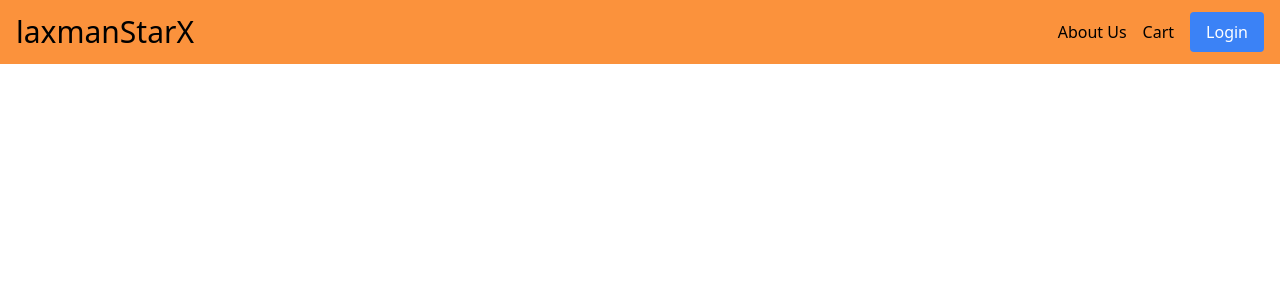
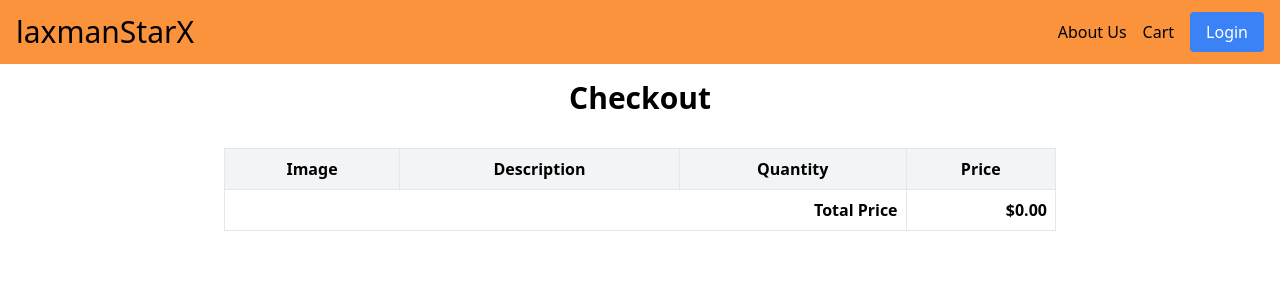
Before and after one commit to laxmanStarx/PlanetFood, a React (Vite) app in the folder frontend/: page /checkout in a window 1280 px wide. Shown: the top 300 px of the page. Built offline with nearby package versions, Linux system fonts and the light colour scheme.

Commit message:
cart-menu

```diff
--- a/frontend/src/App.tsx
+++ b/frontend/src/App.tsx
@@ -9,8 +9,9 @@ import Home from "./components/Home"
 import AddFoodForm from "./components/Food"
 import CheckUserRole from "./components/pages/Fetchuser"
 import AdminLogin from "./components/pages/Profile"
-import { AuthProvider } from "./contextApi/AuthContext"
+
 import Menu from "./components/Menu"
+import Checkout from "./components/Checkout"
 
 
 
@@ -22,7 +23,7 @@ function App() {
   return (
     <>
 
-       <AuthProvider>
+
         <BrowserRouter >
        <Navbar />
     <Routes>
@@ -30,6 +31,7 @@ function App() {
 
       <Route path="/signup" element={<SignUp />}/>
       <Route path ="/login" element={<Login />} />
+      <Route path ="/checkout" element={<Checkout />} />
       <Route path ="/admin" element={<Admin />} />
       <Route path ="/" element={<Home />} />
       <Route path = "/usser" element ={ <CheckUserRole />} />
@@ -43,7 +45,7 @@ function App() {
 
     </Routes>
     </BrowserRouter>
-    </AuthProvider>
+
     </>
   )
 }
--- /dev/null
+++ b/frontend/src/components/Checkout.tsx
@@ -0,0 +1,94 @@
+import { useCart } from "../contextApi/CartContext";
+
+const Checkout = () => {
+  const { cartItems, menuItems, updateCart } = useCart();
+
+  const handleIncrement = (menuId: string) => {
+    updateCart(menuId, 1); // Increment quantity by 1
+  };
+
+  const handleDecrement = (menuId: string) => {
+    updateCart(menuId, -1); // Decrement quantity by 1
+  };
+
+
+
+
+
+
+  return (
+    <div className="container mx-auto p-4">
+      <h1 className="text-3xl font-bold text-center mb-8">Checkout</h1>
+      <div className="w-full md:w-3/4 lg:w-2/3 mx-auto">
+        <table className="w-full border-collapse border border-gray-200">
+          <thead>
+            <tr className="bg-gray-100">
+              <th className="border border-gray-200 p-2">Image</th>
+              <th className="border border-gray-200 p-2">Description</th>
+              <th className="border border-gray-200 p-2">Quantity</th>
+              <th className="border border-gray-200 p-2">Price</th>
+            </tr>
+          </thead>
+          <tbody>
+            {cartItems.map((cartItem) => {
+              const item = menuItems.find((menuItem) => menuItem.id === cartItem.menuId);
+              return item ? (
+                <tr key={cartItem.menuId}>
+                  <td className="border border-gray-200 p-2">
+                    <img
+                      src={item.image}
+                      alt={item.name}
+                      className="w-16 h-16 object-cover rounded-lg"
+                    />
+                  </td>
+                  <td className="border border-gray-200 p-2">
+                    <h2 className="text-lg font-bold">{item.name}</h2>
+                    <p className="text-sm text-gray-600">{item.description}</p>
+                  </td>
+                  <td className="border border-gray-200 p-2 text-center">
+                    <div className="flex items-center justify-center gap-2">
+                      <button
+                        onClick={() => handleDecrement(cartItem.menuId)}
+                        className="bg-red-500 text-white px-2 py-1 rounded"
+                        disabled={cartItem.quantity <= 1}
+                      >
+                        -
+                      </button>
+                      <span className="text-lg">{cartItem.quantity}</span>
+                      <button
+                        onClick={() => handleIncrement(cartItem.menuId)}
+                        className="bg-green-500 text-white px-2 py-1 rounded"
+                      >
+                        +
+                      </button>
+                    </div>
+                  </td>
+                  <td className="border border-gray-200 p-2 text-right">
+                    ${(cartItem.quantity * item.price).toFixed(2)}
+                  </td>
+                </tr>
+              ) : null;
+            })}
+          </tbody>
+          <tfoot>
+            <tr>
+              <td colSpan={3} className="border border-gray-200 p-2 text-right font-bold">
+                Total Price
+              </td>
+              <td className="border border-gray-200 p-2 text-right font-bold">
+                ${cartItems
+                  .reduce((total, cartItem) => {
+                    const item = menuItems.find((menuItem) => menuItem.id === cartItem.menuId);
+                    return item ? total + cartItem.quantity * item.price : total;
+                  }, 0)
+                  .toFixed(2)}
+              </td>
+            </tr>
+          </tfoot>
+        </table>
+      </div>
+    </div>
+  );
+};
+
+export default Checkout;
--- a/frontend/src/components/Menu.tsx
+++ b/frontend/src/components/Menu.tsx
@@ -3,7 +3,7 @@ import { FontAwesomeIcon } from "@fortawesome/react-fontawesome";
 import { useEffect, useState } from "react";
 import { faPlus } from '@fortawesome/free-solid-svg-icons';
 import { faMinus } from '@fortawesome/free-solid-svg-icons';
-import { useParams } from "react-router-dom";
+import { useNavigate, useParams } from "react-router-dom";
 import { useCart } from "../contextApi/CartContext";
 
 interface MenuItem {
@@ -16,7 +16,8 @@ interface MenuItem {
 
 const Menu = () => {
   const { restaurantId } = useParams<{ restaurantId: string }>();
-  const [menuItems, setMenuItems] = useState<MenuItem[]>([]);
+  const  {menuItems, setMenuItems } = useCart();
+  // const [menuItems, setMenuItems] = useState<MenuItem[]>([]);
   const { cartItems, addToCart, updateQuantity } = useCart();
   const [navbarVisible, setNavbarVisible] = useState(false);
 
@@ -56,7 +57,7 @@ const Menu = () => {
 
 
   const handleAddToCart = (menuId: string) => {
-    addToCart(menuId, 1);
+    addToCart(menuId,1);
     setNavbarVisible(true)
   };
 
@@ -81,6 +82,13 @@ const calculateTotalPrice = (): number => {
     const item = menuItems.find((menuItem) => menuItem.id === cartItem.menuId);
     return item ? total + cartItem.quantity * item.price : total;
   }, 0);
+};
+
+
+const navigate = useNavigate();
+
+const handleCheckout = () => {
+  navigate("/checkout");
 };
 
 
@@ -208,6 +216,9 @@ const calculateTotalPrice = (): number => {
                 ) : null;
               })}
             </div>
+
+            <button onClick={handleCheckout}>Submit</button>
+
             {/* Total Price */}
             <div className="text-lg font-bold">
               Total: ${calculateTotalPrice().toFixed(2)}
--- a/frontend/src/components/Navbar.tsx
+++ b/frontend/src/components/Navbar.tsx
@@ -87,11 +87,13 @@
 
 import { useEffect, useState } from "react";
 import { useNavigate } from "react-router-dom";
+import { useCart } from "../contextApi/CartContext";
 
 
 const Navbar = () => {
   const navigate = useNavigate();
   const [userName, setUserName] = useState<string | null>(null);
+  const { clearCart } = useCart();
 
   useEffect(() => {
     // Fetch user details from localStorage
@@ -107,6 +109,7 @@ const Navbar = () => {
     localStorage.removeItem("token");
     localStorage.removeItem("user");
     navigate("/login");
+    clearCart()
   };
 
   return (
--- a/frontend/src/contextApi/CartContext.tsx
+++ b/frontend/src/contextApi/CartContext.tsx
@@ -1,4 +1,12 @@
-import React, { createContext, useState, useContext, ReactNode, useEffect } from "react";
+import React, { createContext, useContext, useEffect, useState } from "react";
+
+interface MenuItem {
+  id: string;
+  image: string;
+  name: string;
+  description: string;
+  price: number;
+}
 
 interface CartItem {
   menuId: string;
@@ -7,73 +15,100 @@ interface CartItem {
 
 interface CartContextType {
   cartItems: CartItem[];
+  menuItems: MenuItem[];
+  setMenuItems: (items: MenuItem[]) => void;
   addToCart: (menuId: string, quantity: number) => void;
-  removeFromCart: (menuId: string) => void;
   updateQuantity: (menuId: string, quantity: number) => void;
-  clearCart: () => void;
+  updateCart:(menuId: string, change: number)=>void
+  clearCart:()=>void;
 }
 
 const CartContext = createContext<CartContextType | undefined>(undefined);
 
-interface CartProviderProps {
-  children: ReactNode;
-}
+export const CartProvider: React.FC<{ children: React.ReactNode }> = ({ children }) => {
+  const [cartItems, setCartItems] = useState<CartItem[]>(() => {
+    // Load cart from local storage
+    const storedCart = localStorage.getItem("cartItems");
+    return storedCart ? JSON.parse(storedCart) : [];
+  });
 
-export const CartProvider: React.FC<CartProviderProps> = ({ children }) => {
-  const [cartItems, setCartItems] = useState<CartItem[]>([]);
+  const [menuItems, setMenuItems] = useState<MenuItem[]>(() => {
+    const storedMenuItems = localStorage.getItem("menuItems");
+    return storedMenuItems ? JSON.parse(storedMenuItems) : [];
+  });
 
-  // Load the cart from localStorage when the component mounts
   useEffect(() => {
-    const savedCart = localStorage.getItem("cart");
-    if (savedCart) {
-      setCartItems(JSON.parse(savedCart));  // Parse and set the saved cart items
-    }
-  }, []);
-
-  // Save the cart to localStorage whenever the cartItems state changes
-  useEffect(() => {
-    if (cartItems.length > 0) {
-      localStorage.setItem("cart", JSON.stringify(cartItems));
-    }
+    // Save cart to local storage whenever it changes
+    localStorage.setItem("cartItems", JSON.stringify(cartItems));
   }, [cartItems]);
 
+
+  // Persist menuItems to localStorage
+  useEffect(() => {
+    localStorage.setItem("menuItems", JSON.stringify(menuItems));
+  }, [menuItems]);
+
+
+
+
+
+
+
   const addToCart = (menuId: string, quantity: number) => {
-    setCartItems((prevItems) => {
-      const existingItem = prevItems.find((item) => item.menuId === menuId);
+    setCartItems((prev) => {
+      const existingItem = prev.find((item) => item.menuId === menuId);
       if (existingItem) {
-        return prevItems.map((item) =>
+        return prev.map((item) =>
           item.menuId === menuId
             ? { ...item, quantity: item.quantity + quantity }
             : item
         );
-      } else {
-        return [...prevItems, { menuId, quantity }];
       }
+      return [...prev, { menuId, quantity }];
     });
   };
 
-  const removeFromCart = (menuId: string) => {
-    setCartItems((prevItems) => prevItems.filter((item) => item.menuId !== menuId));
+
+  const updateCart = (menuId: string, change: number) => {
+    setCartItems((prev) =>
+      prev.map((cartItem) =>
+        cartItem.menuId === menuId
+          ? { ...cartItem, quantity: Math.max(1, cartItem.quantity + change) }
+          : cartItem
+      )
+    );
   };
 
-  const updateQuantity = (menuId: string, quantity: number) => {
-    setCartItems((prevItems) => {
-      return prevItems.map((item) =>
-        item.menuId === menuId
-          ? { ...item, quantity: Math.max(quantity, 0) } // Ensure quantity doesn't go negative
-          : item
-      ).filter((item) => item.quantity > 0);  // Remove items with quantity <= 0
-    });
+
+
+   const updateQuantity = (menuId: string, quantity: number) => {
+    setCartItems((prev) =>
+      prev.map((item) =>
+        item.menuId === menuId ? { ...item, quantity } : item
+      ).filter((item) => item.quantity > 0)
+    );
   };
 
+
+
+
   const clearCart = () => {
-    setCartItems([]);
-    localStorage.removeItem("cart");  // Optionally remove from localStorage when clearing the cart
+    setCartItems([]); // Reset cartItems to an empty array
+    localStorage.removeItem("cartItems"); // Remove cart data from localStorage
   };
+
+
+
+
+
+
+
+
+
 
   return (
     <CartContext.Provider
-      value={{ cartItems, addToCart, removeFromCart, updateQuantity, clearCart }}
+      value={{ cartItems, menuItems, setMenuItems, addToCart,updateCart,clearCart, updateQuantity }}
     >
       {children}
     </CartContext.Provider>
@@ -82,8 +117,6 @@ export const CartProvider: React.FC<CartProviderProps> = ({ children }) => {
 
 export const useCart = (): CartContextType => {
   const context = useContext(CartContext);
-  if (!context) {
-    throw new Error("useCart must be used within a CartProvider");
-  }
+  if (!context) throw new Error("useCart must be used within a CartProvider");
   return context;
 };
```
Also changed, not shown: frontend/src/contextApi/AuthContext.tsx (deleted, +0 -42 lines).
